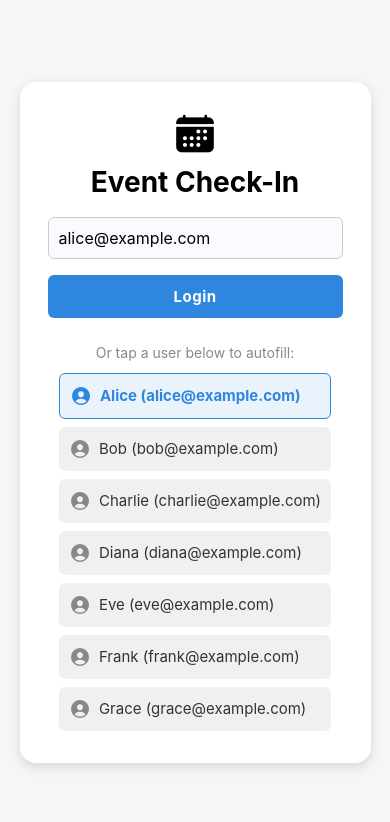
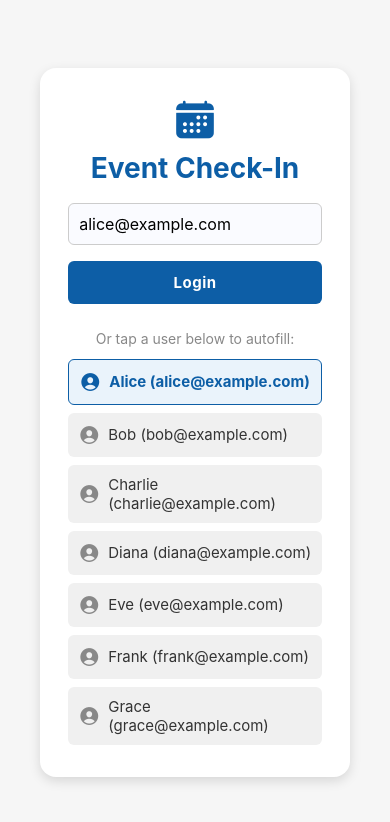
Before and after one commit to dilpreet579/event-checkin-app, a React Native app in the folder frontend/: screen /Login in a window 390 px wide. Shown: the top 822 px of the page. Built offline with nearby package versions, Linux system fonts and the light colour scheme.

Commit message:
minor ui changes

```diff
--- a/frontend/src/screens/EventDetailScreen.tsx
+++ b/frontend/src/screens/EventDetailScreen.tsx
@@ -192,13 +192,13 @@ const styles = StyleSheet.create({
     marginBottom: 8,
   },
   eventDetails: { marginBottom: 16, alignItems: 'center' },
-  eventName: { fontSize: 26, fontWeight: 'bold', marginBottom: 8, color: '#4682A9', textAlign: 'center' },
+  eventName: { fontSize: 26, fontWeight: 'bold', marginBottom: 8, color: '#0D5EA6', textAlign: 'center' },
   eventInfoRow: { flexDirection: 'row', alignItems: 'center', marginBottom: 4 },
   eventLocation: { fontSize: 16, color: '#555', marginBottom: 2 },
   eventTime: { fontSize: 14, color: '#888', marginBottom: 8 },
   icon: { marginRight: 6 },
   divider: { height: 1, backgroundColor: '#eee', marginVertical: 12, width: '100%' },
-  title: { fontSize: 20, marginBottom: 12, textAlign: 'center', color: '#4682A9', fontWeight: 'bold' },
+  title: { fontSize: 20, marginBottom: 12, textAlign: 'center', color: '#0D5EA6', fontWeight: 'bold' },
   attendee: { flexDirection: 'row', alignItems: 'center', marginBottom: 12 },
   avatar: { width: 40, height: 40, borderRadius: 20, justifyContent: 'center', alignItems: 'center', marginRight: 12 },
   avatarText: { color: '#fff', fontWeight: 'bold', fontSize: 20 },
--- a/frontend/src/screens/EventListScreen.tsx
+++ b/frontend/src/screens/EventListScreen.tsx
@@ -91,6 +91,7 @@ const styles = StyleSheet.create({
     flex: 1,
     justifyContent: 'center',
     alignItems: 'center',
+    backgroundColor: '#f6f6f6',
     padding: 23,
   },
   card: {
@@ -107,11 +108,11 @@ const styles = StyleSheet.create({
     flex: 1,
   },
   header: { flexDirection: 'row', justifyContent: 'space-between', alignItems: 'center', marginBottom: 18 },
-  title: { fontSize: 30, fontWeight: 'bold', textAlign: 'center', color: '#4682A9', letterSpacing: 0.5 },
+  title: { fontSize: 30, fontWeight: 'bold', textAlign: 'center', color: '#0D5EA6', letterSpacing: 0.5 },
   welcome: { fontSize: 17, color: '#333', marginBottom: 10, marginLeft: 2 },
-  welcomeName: { color: '#4682A9', fontWeight: 'bold' },
+  welcomeName: { color: '#0D5EA6', fontWeight: 'bold' },
   eventCard: {
-    backgroundColor: '#fafbff',
+    backgroundColor: '#EFF1FB',
     borderRadius: 10,
     padding: 18,
     marginBottom: 16,
--- a/frontend/src/screens/LoginScreen.tsx
+++ b/frontend/src/screens/LoginScreen.tsx
@@ -32,7 +32,7 @@ export default function LoginScreen({ navigation }: any) {
   return (
     <View style={styles.outerContainer}>
       <View style={styles.card}>
-        <Ionicons name="calendar" size={43} color="#000" style={styles.logo} />
+        <Ionicons name="calendar" size={43} color="#0D5EA6" style={styles.logo} />
         <Text style={styles.title}>Event Check-In</Text>
         <TextInput
           style={[styles.input, inputFocused && styles.inputFocused]}
@@ -57,7 +57,7 @@ export default function LoginScreen({ navigation }: any) {
               onPress={() => setEmail(item.email)}
               activeOpacity={0.85}
             >
-              <Ionicons name="person-circle" size={22} color={email === item.email ? '#2e86de' : '#888'} style={{ marginRight: 8 }} />
+              <Ionicons name="person-circle" size={22} color={email === item.email ? '#0D5EA6' : '#888'} style={{ marginRight: 8 }} />
               <Text style={[styles.userButtonText, email === item.email && styles.userButtonTextSelected]}>{item.name} ({item.email})</Text>
             </TouchableOpacity>
           )}
@@ -73,6 +73,7 @@ const styles = StyleSheet.create({
     justifyContent: 'center',
     alignItems: 'center',
     backgroundColor: '#f6f6f6',
+    padding: 23,
   },
   card: {
     width: '90%',
@@ -90,7 +91,7 @@ const styles = StyleSheet.create({
   logo: {
     marginBottom: 8,
   },
-  title: { fontSize: 28, fontWeight: 'bold', marginBottom: 18, color: '#000' },
+  title: { fontSize: 28, fontWeight: 'bold', marginBottom: 18, color: '#0D5EA6' },
   input: {
     width: '100%',
     borderWidth: 1,
@@ -102,12 +103,12 @@ const styles = StyleSheet.create({
     backgroundColor: '#fafbff',
   },
   inputFocused: {
-    borderColor: '#2e86de',
+    borderColor: '#0D5EA6',
     backgroundColor: '#f0f6ff',
   },
   error: { color: 'red', marginBottom: 8 },
   loginButton: {
-    backgroundColor: '#2e86de',
+    backgroundColor: '#0D5EA6',
     borderRadius: 6,
     paddingVertical: 12,
     paddingHorizontal: 32,
@@ -134,7 +135,7 @@ const styles = StyleSheet.create({
   },
   userButtonSelected: {
     backgroundColor: '#eaf3fb',
-    borderColor: '#2e86de',
+    borderColor: '#0D5EA6',
     borderWidth: 1,
   },
   userButtonText: {
@@ -142,7 +143,7 @@ const styles = StyleSheet.create({
     color: '#333',
   },
   userButtonTextSelected: {
-    color: '#2e86de',
+    color: '#0D5EA6',
     fontWeight: 'bold',
   },
 });
```
